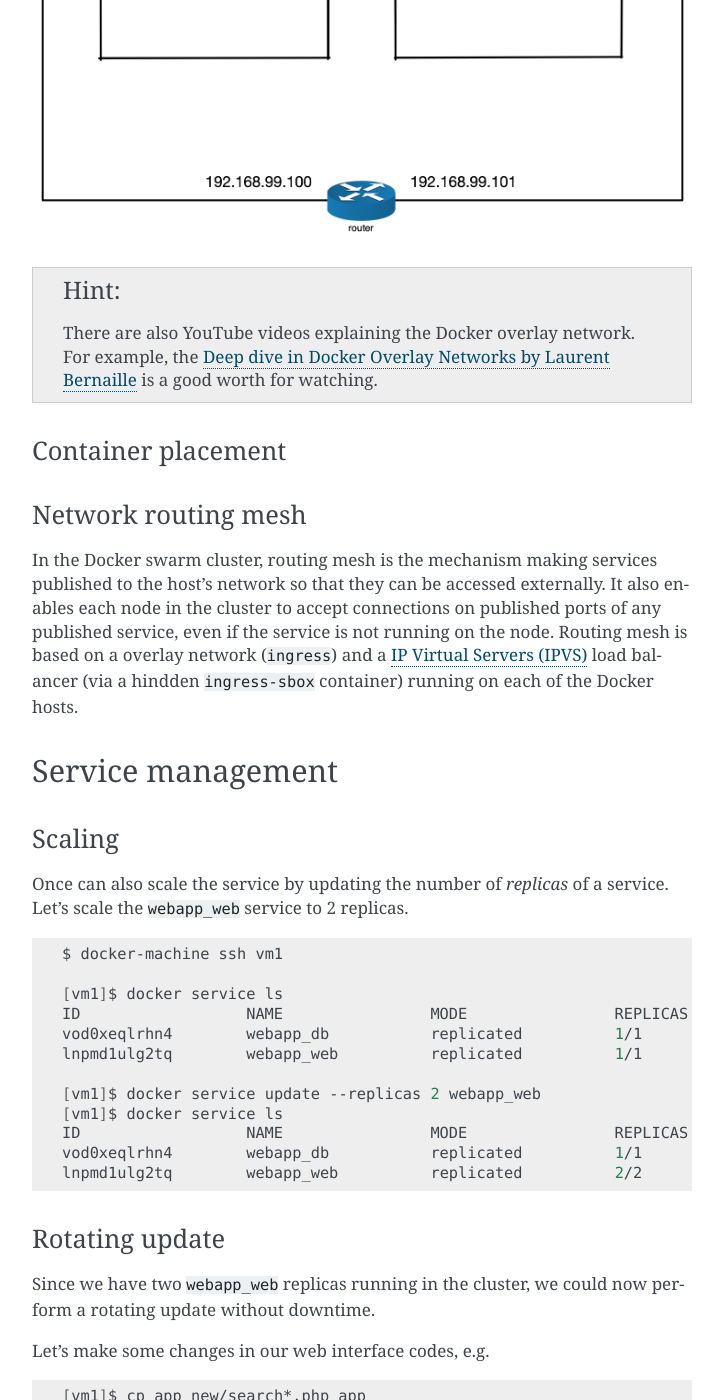
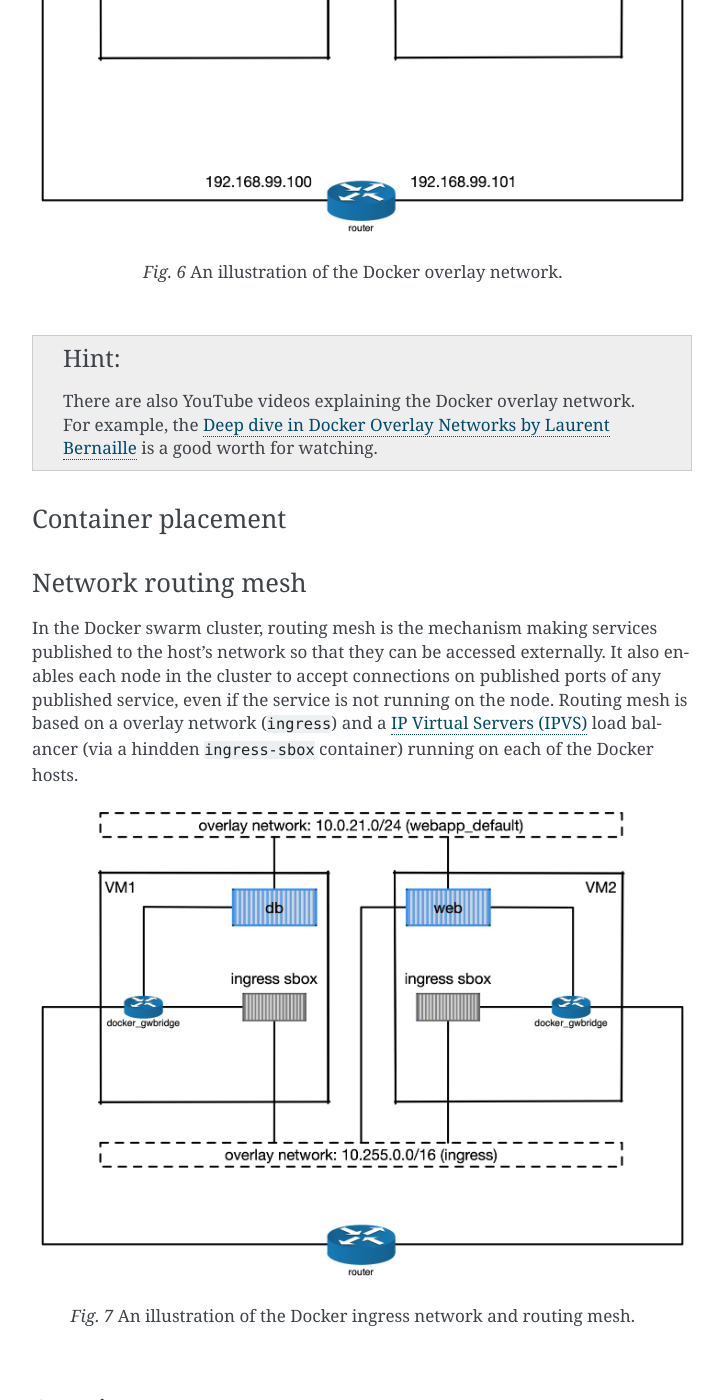
Before and after one commit to Donders-Institute/docker-swarm-setup, a Sphinx documentation site: the page built from doc/tutorial/swarm.rst, in a window 1280 px wide and 1400 px high, scrolled down 8837 px. Shown: the whole window, without its empty margins (388-1111 px from the left). Built offline with Sphinx 7.4.7, drawn with Linux system fonts in a browser that asks for light colours.

Commit message:
Added figure to document

```diff
--- a/doc/tutorial/swarm.rst
+++ b/doc/tutorial/swarm.rst
@@ -333,6 +333,8 @@
 
 .. figure:: figures/webapp_overlay_illustrate.png
 
+    An illustration of the Docker overlay network.
+
 .. hint::
     There are also YouTube videos explaining the Docker overlay network.  For example, the `Deep dive in Docker Overlay Networks by Laurent Bernaille <https://www.youtube.com/watch?v=b3XDl0YsVsg>`_ is a good worth for watching.
 
@@ -344,7 +346,9 @@
 
 In the Docker swarm cluster, routing mesh is the mechanism making services published to the host's network so that they can be accessed externally. It also enables each node in the cluster to accept connections on published ports of any published service, even if the service is not running on the node. Routing mesh is based on a overlay network (``ingress``) and a `IP Virtual Servers (IPVS) <http://www.linuxvirtualserver.org/software/ipvs.html>`_ load balancer (via a hindden ``ingress-sbox`` container) running on each of the Docker hosts.
 
+.. figure:: figures/webapp_routing_mesh_illustrate.png
 
+    An illustration of the Docker ingress network and routing mesh.
 
 Service management
 ==================
```
